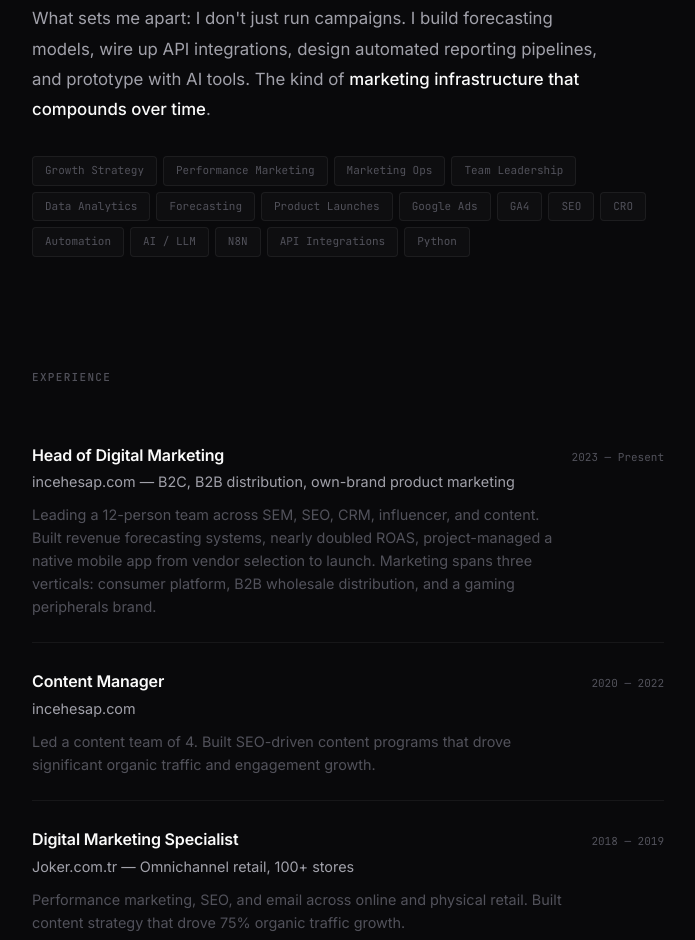
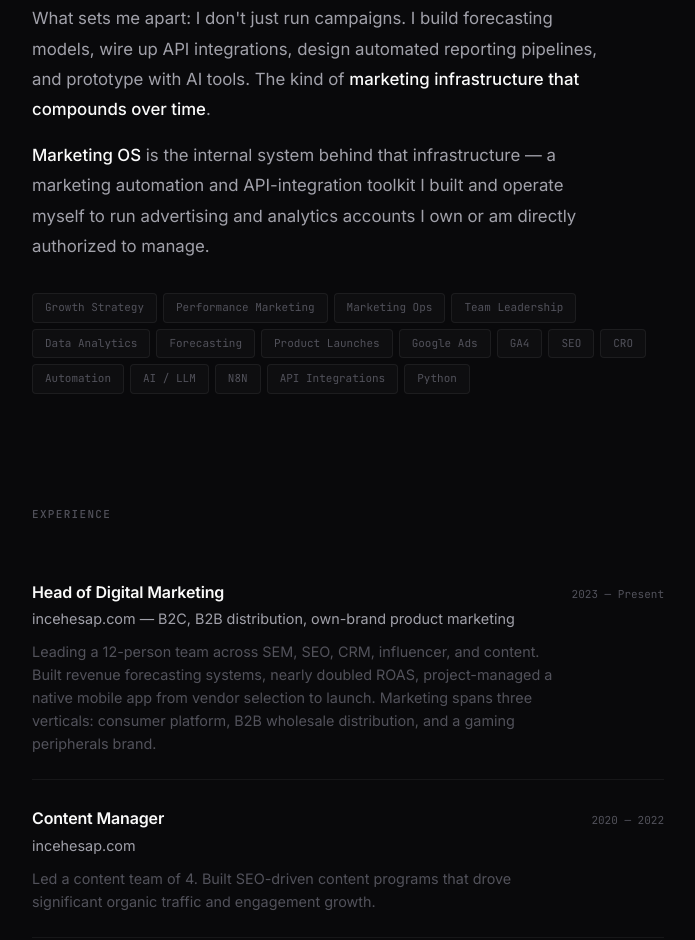
Before and after one commit to tolgapol/tolgapol, a website: page dist/index.html in a window 1280 px wide. Shown: the part 1009-1949 px from the top of the page, without its empty margins (292-987 px from the left). Drawn offline with Linux system fonts and the light colour scheme.

Commit message:
fix(site): name Marketing OS on the homepage
Google's Ads API brand verification rejected the app because the OAuth
consent screen's app name ("Marketing OS") didn't appear anywhere on
the declared home page - the crawler flagged a mismatch. Added one
honest sentence naming and describing it, consistent with the privacy
policy's description.

```diff
--- a/dist/index.html
+++ b/dist/index.html
@@ -431,6 +431,11 @@
         prototype with AI tools. The kind of <strong>marketing infrastructure
         that compounds over time</strong>.
       </p>
+      <p>
+        <strong>Marketing OS</strong> is the internal system behind that infrastructure &mdash;
+        a marketing automation and API-integration toolkit I built and operate myself
+        to run advertising and analytics accounts I own or am directly authorized to manage.
+      </p>
       <div class="tags">
         <span class="tag">Growth Strategy</span>
         <span class="tag">Performance Marketing</span>
```
